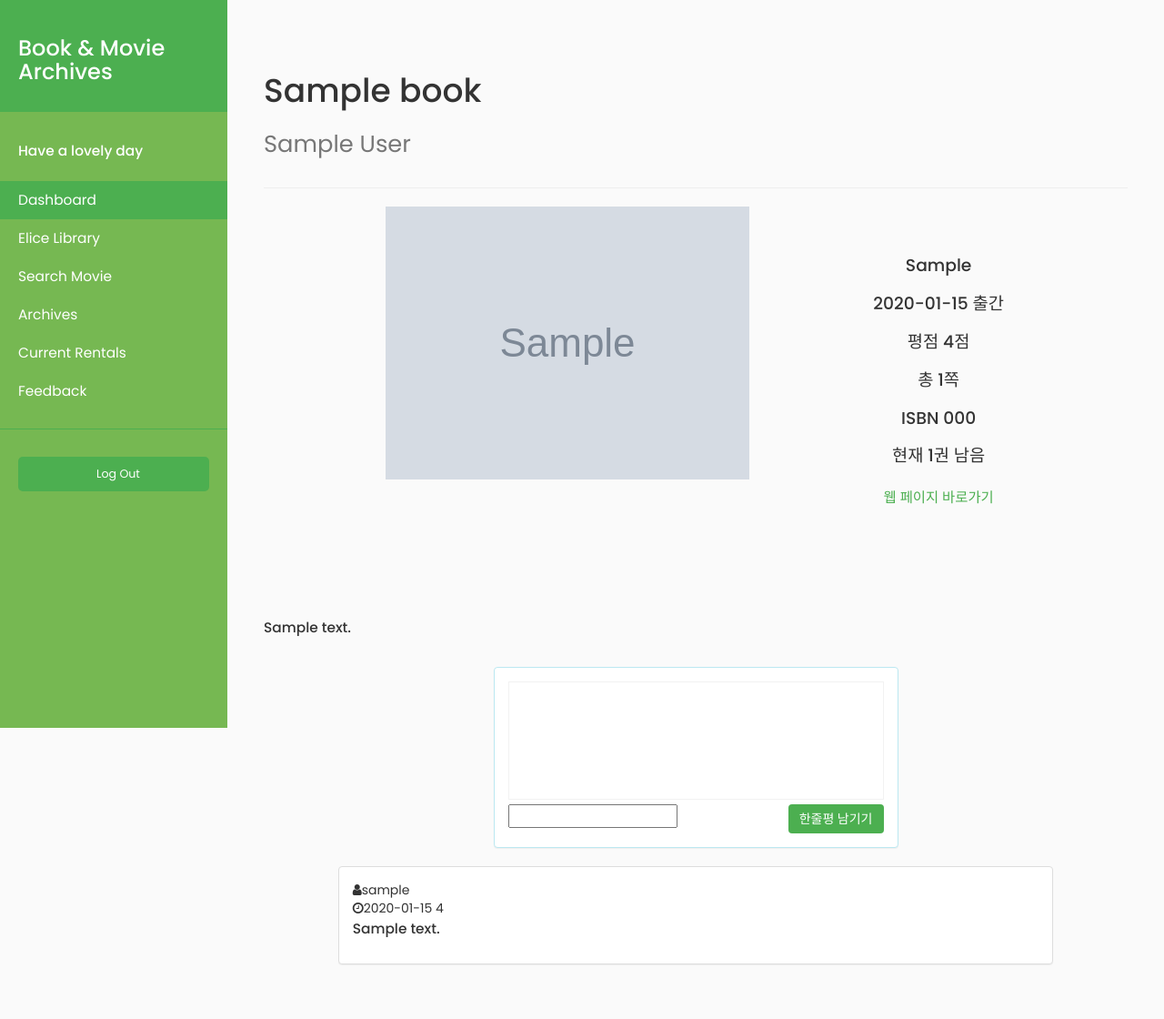
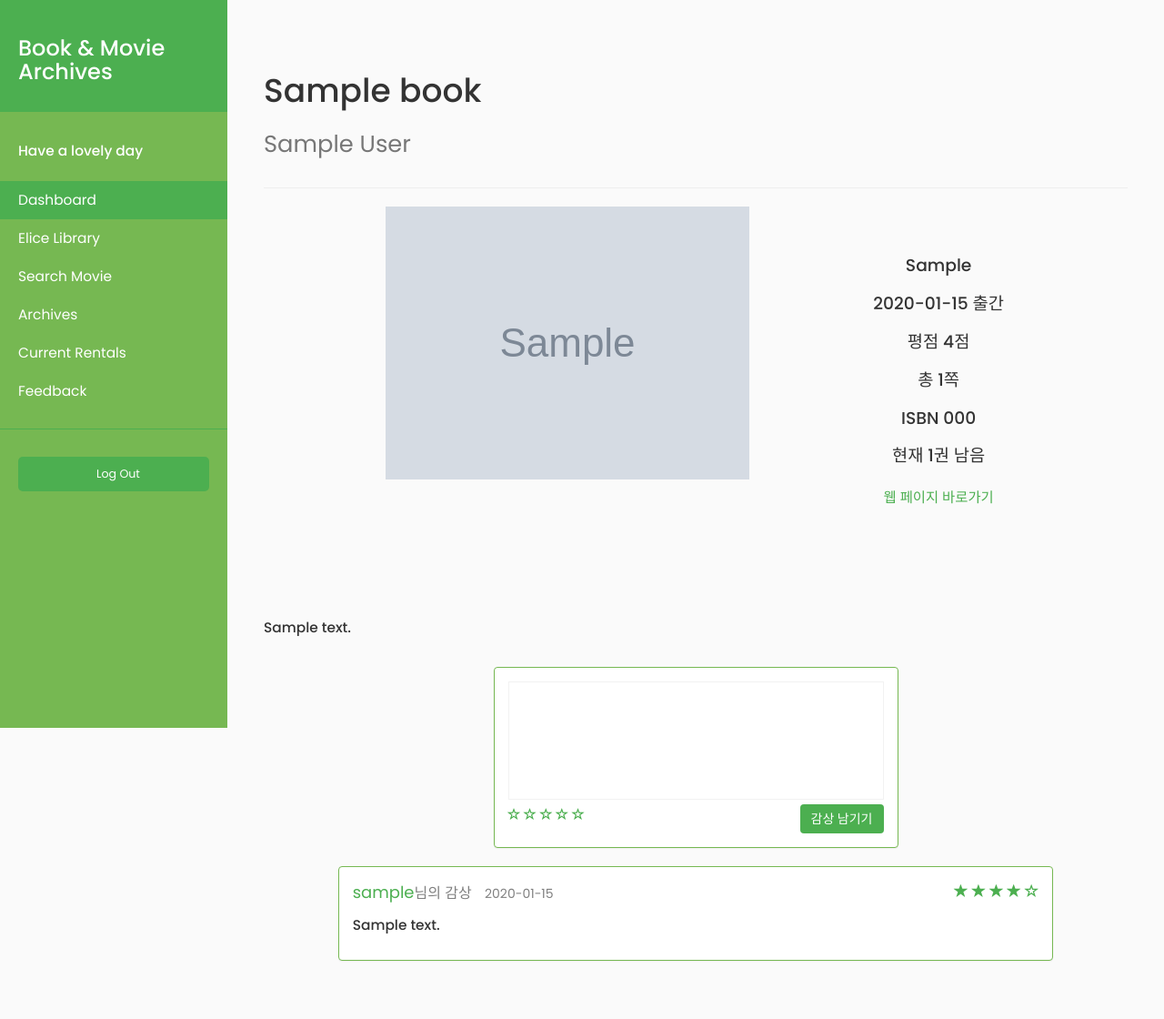
Before and after one commit to jimin-lee-mjl/library-archiving-service, a Flask app: page /book/1 in a window 1280 px wide. Shown: the whole page at 91% size. After the commit the page ends 1056 px from the top, so only its background shows below. Run offline with Flask 2, Linux system fonts and the light colour scheme; the visitor is signed in with stand-in values (Sample User, id 1); tables that the repository leaves empty hold one stand-in row (values such as "Sample post"); grey boxes marked "Sample" are stand-in pictures; some libraries are stand-ins or nearby versions.

Commit message:
enabled error msg and comment with star rating function

```diff
--- a/auth.py
+++ b/auth.py
@@ -46,7 +46,7 @@ def register():
         exist_user = User.query.filter_by(email=email).first()
 
         if exist_user:
-            flash(AUTH_ERROR['exist_email'])
+            flash(AUTH_ERROR['exist_email'], 'auth_error')
         else:
             hashed_pw = generate_password_hash(password, method="sha256")
             new_user = User(
@@ -71,9 +71,9 @@ def login():
         exist_user = User.query.filter_by(email=email).first()
 
         if not exist_user:
-            flash(AUTH_ERROR['no_user'])
+            flash(AUTH_ERROR['no_user'], 'auth_error')
         elif not check_password_hash(exist_user.password, password):
-            flash(AUTH_ERROR['wrong_pw'])
+            flash(AUTH_ERROR['wrong_pw'], 'auth_error')
         else:
             session['user_id'] = exist_user.id
             return redirect(url_for('dashboard'))
--- a/static/book_detail.css
+++ b/static/book_detail.css
@@ -21,6 +21,27 @@ p {
     font-weight: 500;
 }
 
-/* .panel.panel-info {
-    background-color: #76b852;
-} */
+.panel.panel-info,
+.comments-panel {
+    border-color: #76b852;
+}
+
+.comment-username {
+    color: #4CAF50;
+    font-size: 18px;
+}
+
+.comment-user {
+    font-size: 16px;
+    margin-right: 10px;
+}
+
+.comment-date,
+.comment-user {
+    color: grey;
+}
+
+.header-wrapper {
+    display: flex;
+    justify-content: space-between;
+}
--- /dev/null
+++ b/static/book_detail.js
@@ -0,0 +1,36 @@
+const input = document.querySelector('input#rating'),
+spans = document.querySelectorAll('span.comment-star');
+
+
+function fillStars(value) {
+    for (let i=0; i<value; i++) {
+        spans[i].classList.add('glyphicon-star');
+        spans[i].classList.remove('glyphicon-star-empty');
+    }
+    for (let i=0; i<5-value; i++) {
+        span = spans[4-i];
+        console.log('fill')
+        if (span.classList.contains('glyphicon-star')) {
+            span.classList.add('glyphicon-star-empty');
+            span.classList.remove('glyphicon-star');
+        }
+    }
+    console.log('fill2')
+}
+
+
+function getRatingValue() {
+    spans.forEach(span => span.addEventListener('click', function() {
+        const rating = span.dataset.rating;
+        input.value = rating;
+        fillStars(rating);
+        console.log(rating);
+    }))
+}
+
+
+function init() {
+    getRatingValue();
+}
+
+init();
--- a/static/comment.css
+++ b/static/comment.css
@@ -13,6 +13,10 @@
   height: 130px;
   width: 100%;
   border: 1px solid #F2F2F2;
+}
+
+.pb-cmnt-textarea:focus {
+  outline: 1px solid #4CAF50;
 }
 
 .comment_field-wrapper {
--- a/templates/book_detail.html
+++ b/templates/book_detail.html
@@ -1,4 +1,5 @@
 {% extends 'layout.html' %}
+{% import 'rating.html' as star %}
 
 {% block styles %}
 {{super()}}
@@ -41,13 +42,24 @@
                     <form class="form-inline" action="{{ url_for('book.book_detail', book_id=book.id) }}" method="POST">
                         <textarea class="pb-cmnt-textarea" name="comment" required></textarea>
                         <div class="btn-group">
-                            <input type="number" name="rating" required>
-                            <!-- <button class="btn" type="button"><span class="fa fa-picture-o fa-lg"></span></button>
-                            <button class="btn" type="button"><span class="fa fa-video-camera fa-lg"></span></button>
-                            <button class="btn" type="button"><span class="fa fa-microphone fa-lg"></span></button>
-                            <button class="btn" type="button"><span class="fa fa-music fa-lg"></span></button> -->
+                            <input type="hidden" name="rating" id="rating">
+                            <span data-rating="1"
+                                  class="glyphicon glyphicon-star-empty comment-star"
+                                  style="color: #4CAF50;"></span>
+                            <span data-rating="2"
+                                  class="glyphicon glyphicon-star-empty comment-star"
+                                  style="color: #4CAF50;"></span>
+                            <span data-rating="3"
+                                  class="glyphicon glyphicon-star-empty comment-star"
+                                  style="color: #4CAF50;"></span>
+                            <span data-rating="4"
+                                  class="glyphicon glyphicon-star-empty comment-star"
+                                  style="color: #4CAF50;"></span>
+                            <span data-rating="5"
+                                  class="glyphicon glyphicon-star-empty comment-star"
+                                  style="color: #4CAF50;"></span>
                         </div>
-                        <input class="btn btn-primary pull-right custom-btn" type="submit" value="한줄평 남기기">
+                        <input class="btn btn-primary pull-right custom-btn" type="submit" value="감상 남기기">
                     </form>
                 </div>
             </div>
@@ -58,15 +70,19 @@
 {% for comment in comments %}
 <article class="row comment-wrapper">
     <div class="col-md-10 col-sm-10">
-        <div class="panel panel-default arrow left">
+        <div class="panel panel-default arrow left comments-panel">
             <div class="panel-body">
-                <header class="text-left">
-                    <div class="comment-user"><i class="fa fa-user"></i>{{ comment.user.username }}</div>
-                    <time class="comment-date" datetime="16-12-2014 01:05">
-                        <i class="fa fa-clock-o"></i>{{ comment.created_at }}
-                    </time>
-                    <span>{{ comment.rating }}</span>
-                </header>
+                <div class="header-wrapper">
+                    <header class="text-left">
+                        <span class="comment-user">
+                            <span class="comment-username">{{ comment.user.username }}</span>님의 감상
+                        </span>
+                        <time class="comment-date" datetime="16-12-2014 01:05">
+                            {{ comment.created_at }}
+                        </time>
+                    </header>
+                    <p>{{ star.star(comment.rating) }}</p>
+                </div>
                 <div class="comment-post">
                     <p>
                         {{ comment.content }}
@@ -78,3 +94,8 @@
 </article>
 {% endfor %}
 {% endblock %}
+
+{% block scripts %}
+<script src="{{url_for('static', filename='book_detail.js')}}"></script>
+{{super()}}
+{% endblock %}
```
Also changed, not shown: static/login.css (+12 -4 lines), static/sidebar.js (added, +9 -0 lines), templates/auth/login.html (+13 -1 lines), templates/auth/register.html (+13 -1 lines).
